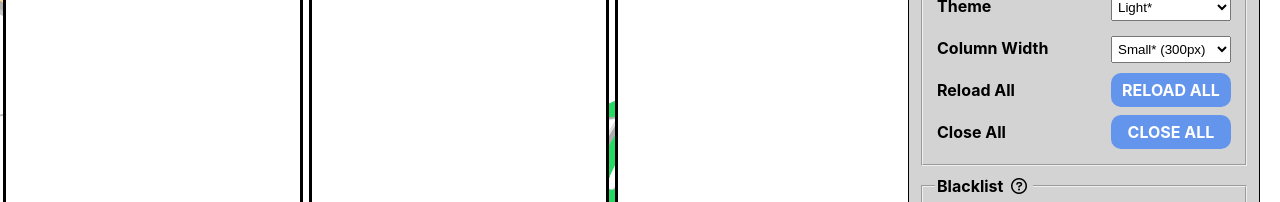
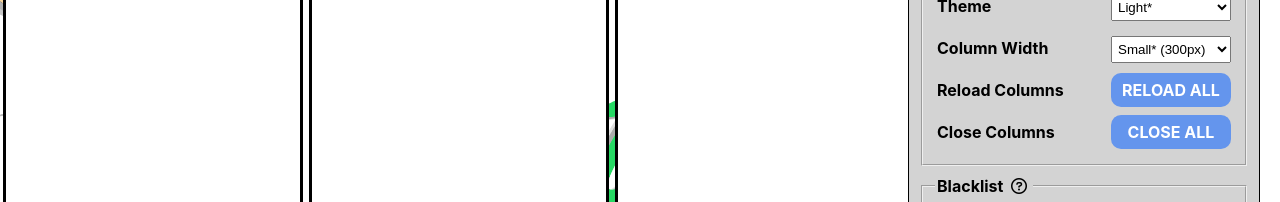
Before and after one commit to groundh0g/StimDeck, a React (Create React App) app in the folder stimdeck/: page / in a window 1280 px wide. Shown: the part 158-360 px from the top of the page. Built offline with nearby package versions, Linux system fonts and the light colour scheme.

Commit message:
tweaks to add AppSettings where needed

```diff
--- a/stimdeck/src/App.tsx
+++ b/stimdeck/src/App.tsx
@@ -2,26 +2,46 @@ import React, {Component} from 'react';
 import './App.css';
 import { NavBar} from "./components/NavBar";
 import { Column } from "./components/columns/Column";
-import {ColumnSize, Theme, SetThemeFunction, SetColumnSizeFunction} from "./components/columns/Types";
+import {
+    ColumnSize,
+    Theme,
+    SetThemeFunction,
+    SetColumnSizeFunction,
+    DoActionFunction,
+    AppSettings
+} from "./components/columns/Types";
 
-type AppProps = {
-    columnSize: ColumnSize;
-    theme: Theme;
-    setTheme: SetThemeFunction; // | undefined;
-    setColumnSize: SetColumnSizeFunction; // | undefined;
+type AppProps = AppSettings & {
+    themeChanged: SetThemeFunction,
+    columnSizeChanged: SetColumnSizeFunction,
+    reloadAllColumns: DoActionFunction,
+    closeAllColumns: DoActionFunction,
+    saveChanges: DoActionFunction
 };
 
 type AppState = AppProps & {
     // add more attributes here ...
 };
 
+const emptySetColumnSize: SetColumnSizeFunction = (() => { /**/ });
+const emptySetTheme: SetThemeFunction = (() => { /**/ });
+const emptyDoAction: DoActionFunction = (() => { /**/ });
 
 export default class App extends Component<AppProps, AppState> {
     state: AppState = {
         theme: "light",
-        setTheme: ((self, event, theme) => { self.setState({theme: theme}) }) as SetThemeFunction,
         columnSize: "small",
-        setColumnSize: ((self, event, size) => { self.setState({columnSize: size}) }) as SetColumnSizeFunction,
+        themeChanged: emptySetTheme,
+        columnSizeChanged: emptySetColumnSize,
+        reloadAllColumns: emptyDoAction,
+        closeAllColumns: emptyDoAction,
+        saveChanges: emptyDoAction,
+        blacklistKeywords: [],
+        blacklistMaxHashtags: 9999,
+        blacklistMaxMentions: 9999,
+        whitelistUsers: [],
+        whitelistFollowers: false,
+        whitelistFollowing: false,
     };
 
     constructor(props: AppProps) {
@@ -29,8 +49,17 @@ export default class App extends Component<AppProps, AppState> {
 
         this.state.theme = this.props.theme;
         this.state.columnSize = this.props.columnSize;
-        // this.state.setTheme = this.props.setTheme;
-        // this.state.setColumnSize= this.props.setColumnSize;
+        this.state.themeChanged = this.props.themeChanged;
+        this.state.columnSizeChanged = this.props.columnSizeChanged;
+        this.state.reloadAllColumns = this.props.reloadAllColumns;
+        this.state.closeAllColumns = this.props.closeAllColumns;
+        this.state.saveChanges = this.props.saveChanges;
+        this.state.blacklistKeywords = this.props.blacklistKeywords;
+        this.state.blacklistMaxHashtags = this.props.blacklistMaxHashtags;
+        this.state.blacklistMaxMentions = this.props.blacklistMaxMentions;
+        this.state.whitelistUsers = this.props.whitelistUsers;
+        this.state.whitelistFollowers = this.props.whitelistFollowers;
+        this.state.whitelistFollowing = this.props.whitelistFollowing;
     }
 
     render() {
@@ -38,10 +67,20 @@ export default class App extends Component<AppProps, AppState> {
             <div className={`app app-${this.state.theme}`}>
                 <div className="app-header page-background">
                     <NavBar key={0}
-                            columnSize={this.props.columnSize}
-                            setColumnSize={this.props.setColumnSize}
-                            theme={this.state.theme}
-                            setTheme={this.props.setTheme} />
+                            theme={"light"}
+                            columnSize={"small"}
+                            themeChanged={emptySetTheme}
+                            columnSizeChanged={emptySetColumnSize}
+                            reloadAllColumns={emptyDoAction}
+                            closeAllColumns={emptyDoAction}
+                            blacklistKeywords={[]}
+                            blacklistMaxHashtags={9999}
+                            blacklistMaxMentions={9999}
+                            whitelistUsers={[]}
+                            whitelistFollowers={false}
+                            whitelistFollowing={false}
+                            saveChanges={emptyDoAction}
+                    />
                     <div className="">
                         <Column foo={3} key={3} />
                         <Column foo={4} key={4} />
--- a/stimdeck/src/components/AppSettingsPopup.tsx
+++ b/stimdeck/src/components/AppSettingsPopup.tsx
@@ -9,33 +9,26 @@ import {
     ColumnSize,
     SetColumnSizeFunction,
     DoActionFunction,
-    SetWhitelistValuesFunction,
-    SetBlacklistValuesFunction
+    AppSettings
 } from "./columns/Types";
 import {ToggleButton} from "./ToggleButton";
 
 
-type AppSettingsPopupProps = {
-    theme: Theme;
-    columnSize: ColumnSize;
-    setTheme: SetThemeFunction; // | undefined;
-    setColumnSize: SetColumnSizeFunction; // | undefined;
-    reloadAllColumns: DoActionFunction;
-    closeAllColumns: DoActionFunction;
-    setBlacklistValues: SetBlacklistValuesFunction,
-    setWhitelistValues: SetWhitelistValuesFunction,
+type AppSettingsPopupProps = AppSettings & {
+    themeChanged: SetThemeFunction,
+    columnSizeChanged: SetColumnSizeFunction,
+    reloadAllColumns: DoActionFunction,
+    closeAllColumns: DoActionFunction,
+    saveChanges: DoActionFunction
 };
 
 type AppSettingsPopupState = AppSettingsPopupProps & {
     // add more attributes here ...
 };
 
-
 const emptySetColumnSize: SetColumnSizeFunction = (() => { /**/ });
 const emptySetTheme: SetThemeFunction = (() => { /**/ });
 const emptyDoAction: DoActionFunction = (() => { /**/ });
-const emptySetBlacklistValues: SetBlacklistValuesFunction = (() => { /**/ });
-const emptySetWhitelistValues: SetWhitelistValuesFunction = (() => { /**/ });
 
 type TooltipValues = {[key: string] : string};
 const tooltipValues : TooltipValues = {
@@ -49,25 +42,35 @@ export class AppSettingsPopup extends Component<AppSettingsPopupProps, AppSettin
     state: AppSettingsPopupState = {
         theme: "light",
         columnSize: "small",
-        setTheme: emptySetTheme,
-        setColumnSize: emptySetColumnSize,
+        themeChanged: emptySetTheme,
+        columnSizeChanged: emptySetColumnSize,
         reloadAllColumns: emptyDoAction,
         closeAllColumns: emptyDoAction,
-        setBlacklistValues: emptySetBlacklistValues,
-        setWhitelistValues: emptySetWhitelistValues,
+        saveChanges: emptyDoAction,
+        blacklistKeywords: [],
+        blacklistMaxHashtags: 9999,
+        blacklistMaxMentions: 9999,
+        whitelistUsers: [],
+        whitelistFollowers: false,
+        whitelistFollowing: false,
     };
 
     constructor(props: AppSettingsPopupProps) {
         super(props);
 
-        this.state.theme = this.props.theme ?? "light";
-        this.state.columnSize = this.props.columnSize ?? "small";
-        this.state.setTheme = this.props.setTheme ?? emptySetTheme;
-        this.state.setColumnSize = this.props.setColumnSize ?? emptySetColumnSize;
-        this.state.reloadAllColumns = this.props.reloadAllColumns ?? emptyDoAction;
-        this.state.closeAllColumns = this.props.closeAllColumns ?? emptyDoAction;
-        this.state.setBlacklistValues = this.props.setBlacklistValues ?? emptySetBlacklistValues;
-        this.state.setWhitelistValues = this.props.setWhitelistValues ?? emptySetWhitelistValues;
+        this.state.theme = this.props.theme;
+        this.state.columnSize = this.props.columnSize;
+        this.state.themeChanged = this.props.themeChanged;
+        this.state.columnSizeChanged = this.props.columnSizeChanged;
+        this.state.reloadAllColumns = this.props.reloadAllColumns;
+        this.state.closeAllColumns = this.props.closeAllColumns;
+        this.state.saveChanges = this.props.saveChanges;
+        this.state.blacklistKeywords = this.props.blacklistKeywords;
+        this.state.blacklistMaxHashtags = this.props.blacklistMaxHashtags;
+        this.state.blacklistMaxMentions = this.props.blacklistMaxMentions;
+        this.state.whitelistUsers = this.props.whitelistUsers;
+        this.state.whitelistFollowers = this.props.whitelistFollowers;
+        this.state.whitelistFollowing = this.props.whitelistFollowing;
     }
 
     render() {
@@ -123,13 +126,13 @@ export class AppSettingsPopup extends Component<AppSettingsPopupProps, AppSettin
                                 </td>
                             </tr>
                             <tr className="nav-settings-row">
-                                <td className="nav-settings-indent nav-settings-fill">Reload All</td>
+                                <td className="nav-settings-indent nav-settings-fill">Reload Columns</td>
                                 <td className="nav-settings-right">
                                     <div className="nav-settings-button">RELOAD ALL</div>
                                 </td>
                             </tr>
                             <tr className="nav-settings-row">
-                                <td className="nav-settings-indent nav-settings-fill">Close All</td>
+                                <td className="nav-settings-indent nav-settings-fill">Close Columns</td>
                                 <td className="nav-settings-right">
                                     <div className="nav-settings-button">CLOSE ALL</div>
                                 </td>
--- a/stimdeck/src/components/NavBar.tsx
+++ b/stimdeck/src/components/NavBar.tsx
@@ -3,41 +3,44 @@ import React, {Component} from "react";
 import "./fontawesome/css/all.css";
 import "./NavBar.css";
 import {
-    Theme,
     SetThemeFunction,
-    ColumnSize,
     SetColumnSizeFunction,
-    SetBlacklistValuesFunction,
-    SetWhitelistValuesFunction, DoActionFunction
+    DoActionFunction, AppSettings,
 } from "./columns/Types";
 import {AppSettingsPopup} from "./AppSettingsPopup";
 
-type NavBarProps = {
-    theme: Theme;
-    columnSize: ColumnSize;
-    setTheme: SetThemeFunction; // | undefined;
-    setColumnSize: SetColumnSizeFunction; // | undefined;
+type NavBarProps = AppSettings & {
+    themeChanged: SetThemeFunction,
+    columnSizeChanged: SetColumnSizeFunction,
+    reloadAllColumns: DoActionFunction,
+    closeAllColumns: DoActionFunction,
+    saveChanges: DoActionFunction
 };
 
 type NavBarState = NavBarProps & {
     // add more attributes here ...
 };
 
-
 const emptySetColumnSize: SetColumnSizeFunction = (() => { /**/ });
 const emptySetTheme: SetThemeFunction = (() => { /**/ });
-const emptyReloadAllColumns: DoActionFunction = (() => { /**/ });
-const emptyCloseAllColumns: DoActionFunction = (() => { /**/ });
-const emptySetBlacklistValues: SetBlacklistValuesFunction = (() => { /**/ });
-const emptySetWhitelistValues: SetWhitelistValuesFunction = (() => { /**/ });
+const emptyDoAction: DoActionFunction = (() => { /**/ });
 
 export class NavBar extends Component<NavBarProps, NavBarState> {
 
     state: NavBarState = {
         theme: "light",
         columnSize: "small",
-        setTheme: emptySetTheme,
-        setColumnSize: emptySetColumnSize,
+        themeChanged: emptySetTheme,
+        columnSizeChanged: emptySetColumnSize,
+        reloadAllColumns: emptyDoAction,
+        closeAllColumns: emptyDoAction,
+        saveChanges: emptyDoAction,
+        blacklistKeywords: [],
+        blacklistMaxHashtags: 9999,
+        blacklistMaxMentions: 9999,
+        whitelistUsers: [],
+        whitelistFollowers: false,
+        whitelistFollowing: false,
     };
 
     constructor(props: NavBarProps) {
@@ -45,8 +48,17 @@ export class NavBar extends Component<NavBarProps, NavBarState> {
 
         this.state.theme = this.props.theme;
         this.state.columnSize = this.props.columnSize;
-        this.state.setTheme = this.props.setTheme ?? emptySetTheme;
-        this.state.setColumnSize = this.props.setColumnSize ?? emptySetColumnSize;
+        this.state.themeChanged = this.props.themeChanged;
+        this.state.columnSizeChanged = this.props.columnSizeChanged;
+        this.state.reloadAllColumns = this.props.reloadAllColumns;
+        this.state.closeAllColumns = this.props.closeAllColumns;
+        this.state.saveChanges = this.props.saveChanges;
+        this.state.blacklistKeywords = this.props.blacklistKeywords;
+        this.state.blacklistMaxHashtags = this.props.blacklistMaxHashtags;
+        this.state.blacklistMaxMentions = this.props.blacklistMaxMentions;
+        this.state.whitelistUsers = this.props.whitelistUsers;
+        this.state.whitelistFollowers = this.props.whitelistFollowers;
+        this.state.whitelistFollowing = this.props.whitelistFollowing;
     }
 
     render() {
@@ -54,21 +66,27 @@ export class NavBar extends Component<NavBarProps, NavBarState> {
             <div className="nav-bar">
                 <div className="nav-button nav-float-right"
                      onClick={(event) =>
-                         this.props.setColumnSize(this, event, this.state.columnSize) } ><i className="fas fa-solid fa-sliders"> </i></div>
+                         this.props.columnSizeChanged(this, event, this.state.columnSize) } ><i className="fas fa-solid fa-sliders"> </i></div>
                 <div className="nav-button nav-float-left"
                      onClick={(event) =>
-                         this.props.setTheme(this, event, this.state.theme) }><i className="fas fa-solid fa-plus"> </i></div>
+                         this.props.themeChanged(this, event, this.state.theme) }><i className="fas fa-solid fa-plus"> </i></div>
                 <div className="nav-title">StimDeck - a HUD for Stimulus.com</div>
 
                 <AppSettingsPopup
                     theme={"light"}
                     columnSize={"small"}
-                    setTheme={emptySetTheme}
-                    setColumnSize={emptySetColumnSize}
-                    reloadAllColumns={emptyReloadAllColumns}
-                    closeAllColumns={emptyCloseAllColumns}
-                    setBlacklistValues={emptySetBlacklistValues}
-                    setWhitelistValues={emptySetWhitelistValues} />
+                    themeChanged={emptySetTheme}
+                    columnSizeChanged={emptySetColumnSize}
+                    reloadAllColumns={emptyDoAction}
+                    closeAllColumns={emptyDoAction}
+                    blacklistKeywords={[]}
+                    blacklistMaxHashtags={9999}
+                    blacklistMaxMentions={9999}
+                    whitelistUsers={[]}
+                    whitelistFollowers={false}
+                    whitelistFollowing={false}
+                    saveChanges={emptyDoAction}
+                />
 
                 {/*<button className="colButton" onClick={(event) => { // @ts-ignore*/}
                 {/*    document.querySelector("html").dataset.theme = "light"; }}><i className="fa-solid fa-rotate"></i></button>*/}
--- a/stimdeck/src/index.tsx
+++ b/stimdeck/src/index.tsx
@@ -4,17 +4,32 @@ import './index.css';
 import App from './App';
 import reportWebVitals from './reportWebVitals';
 // import { Theme } from "./components/columns/Types";
-import {setColumnSize, setTheme} from './AppFunctions';
-import {SetColumnSizeFunction, SetThemeFunction} from "./components/columns/Types";
+import {DoActionFunction, SetColumnSizeFunction, SetThemeFunction} from "./components/columns/Types";
+
+const emptySetColumnSize: SetColumnSizeFunction = (() => { /**/ });
+const emptySetTheme: SetThemeFunction = (() => { /**/ });
+const emptyDoAction: DoActionFunction = (() => { /**/ });
 
 const root = ReactDOM.createRoot(
   document.getElementById('root') as HTMLElement
 );
+
 root.render(
   <React.StrictMode>
-    <App theme="light" columnSize="small"
-         setTheme={setTheme as SetThemeFunction}
-         setColumnSize={setColumnSize as SetColumnSizeFunction} />
+    <App theme={"light"}
+         columnSize={"small"}
+         themeChanged={emptySetTheme}
+         columnSizeChanged={emptySetColumnSize}
+         reloadAllColumns={emptyDoAction}
+         closeAllColumns={emptyDoAction}
+         blacklistKeywords={[]}
+         blacklistMaxHashtags={9999}
+         blacklistMaxMentions={9999}
+         whitelistUsers={[]}
+         whitelistFollowers={false}
+         whitelistFollowing={false}
+         saveChanges={emptyDoAction}
+    />
   </React.StrictMode>
 );
 
```
Also changed, not shown: stimdeck/src/AppSettings.ts (+69 -67 lines), stimdeck/src/components/columns/Types.ts (+13 -11 lines), 1 other file (tests, documents, lock files or other folders).
